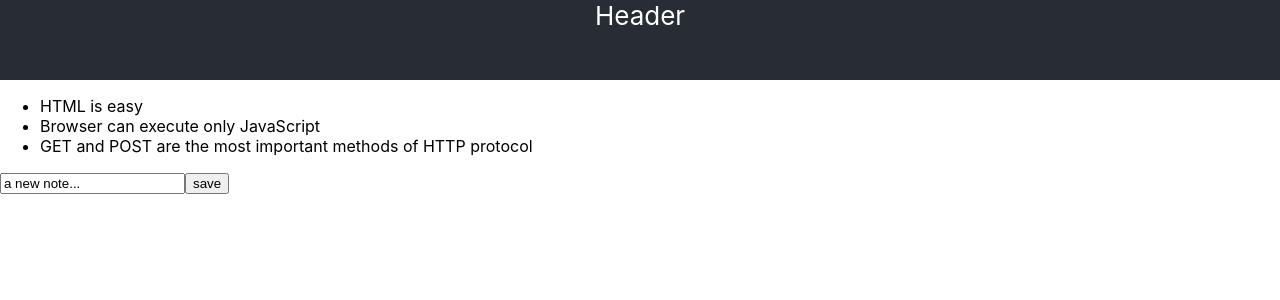
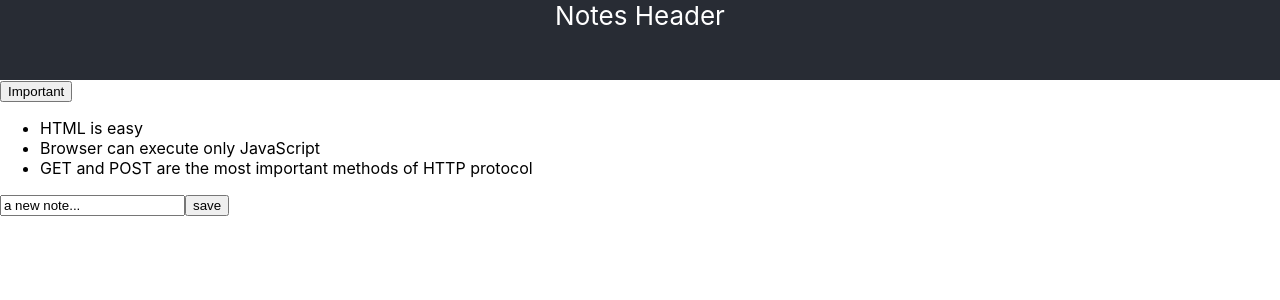
Before and after one commit to polyjk/john-app, a React (Create React App) app: page / in a window 1280 px wide. Shown: the top 300 px of the page. Built offline with nearby package versions, Linux system fonts and the light colour scheme.

Commit message:
added a state for importance and btn

```diff
--- a/src/App.js
+++ b/src/App.js
@@ -7,10 +7,19 @@
   // const { notes } = props;
   const [notes, setNotes] = useState(props.notes);
   const [newNote, setNewNote] = useState("a new note...");
+  const [showAll, setShowAll] = useState(true);
 
   const addNote = (event) => {
     event.preventDefault();
-    console.log("ButtonClicked", event.target);
+    //console.log("ButtonClicked", event.target);
+    const noteObject = {
+      content: newNote,
+      date: new Date().toISOString(),
+      important: Math.random() < 0.5,
+      id: notes.length + 1,
+    };
+    setNotes(notes.concat(noteObject));
+    setNewNote("");
   };
 
   const handleNoteChange = (event) => {
@@ -18,11 +27,20 @@
     setNewNote(event.target.value);
   };
 
+  const notesToShow = showAll
+    ? notes
+    : notes.filter((note) => note.important === true);
+
   return (
     <div className="App">
-      <header className="App-header">Header</header>
+      <header className="App-header">Notes Header</header>
+
+      <button onClick={() => setShowAll(!showAll)}>
+        {showAll ? "Important" : "All"}
+      </button>
+
       <ul>
-        {notes.map((note) => (
+        {notesToShow.map((note) => (
           <Note key={note.id} note={note}></Note>
         ))}
       </ul>
```
